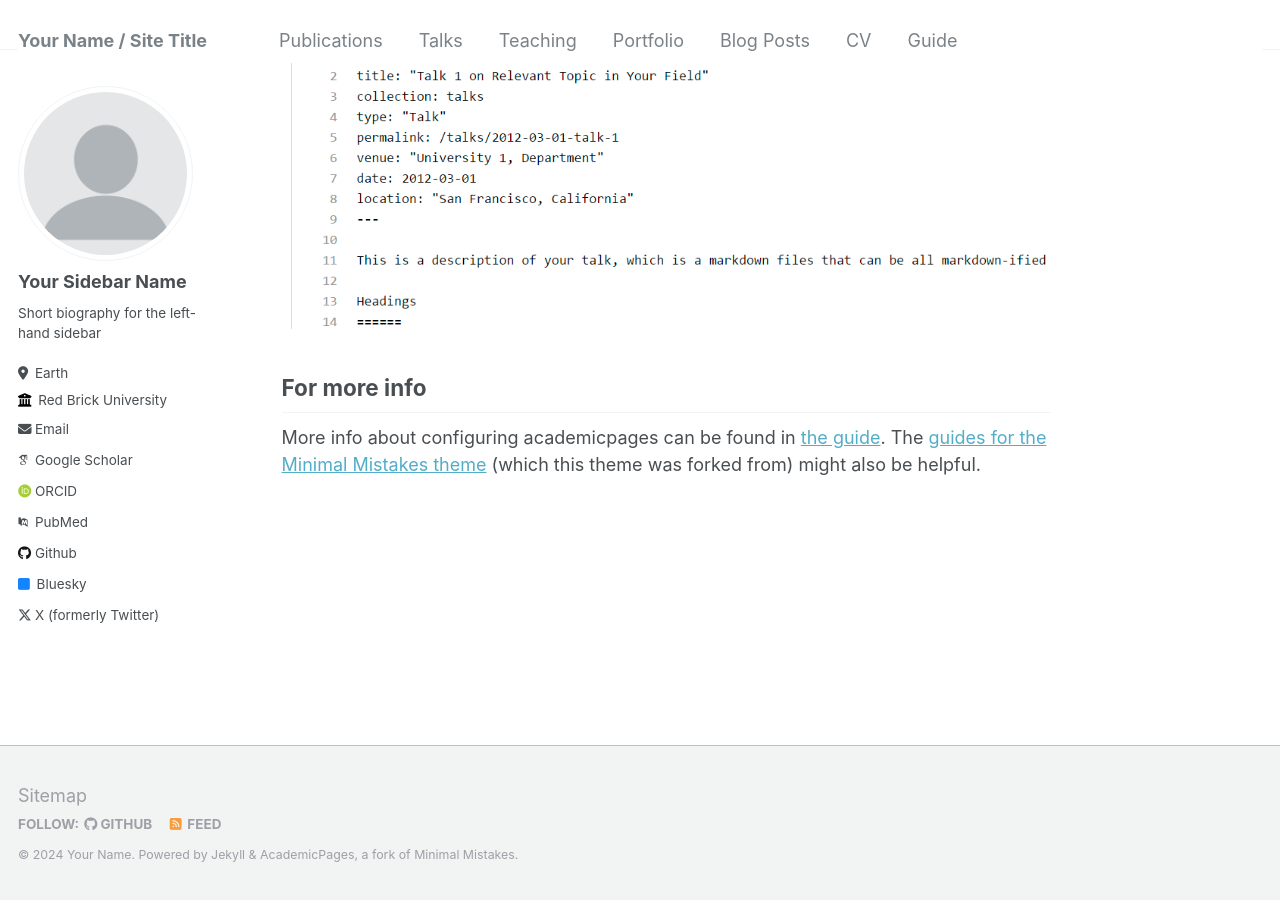
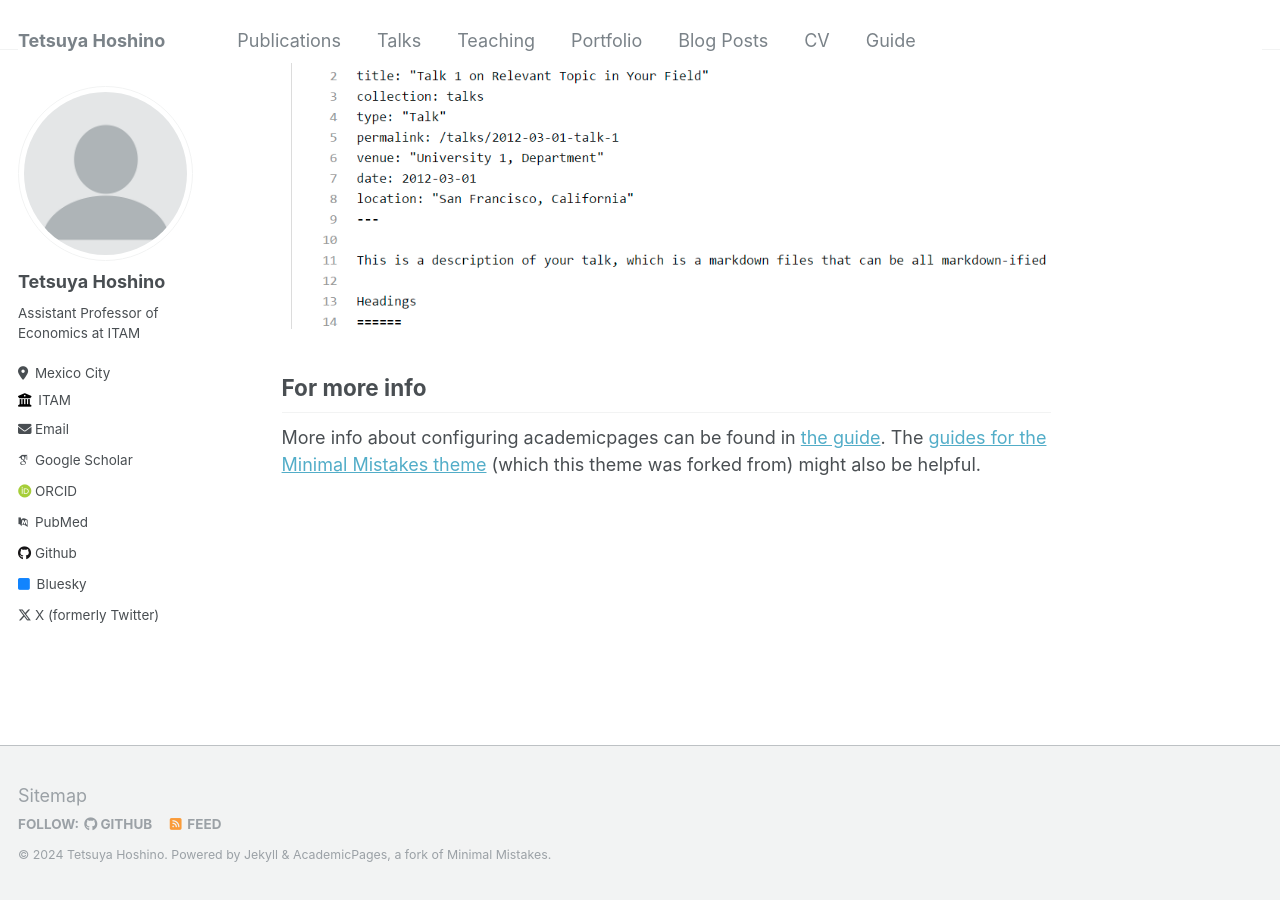
Before and after one commit to tetsuyahoshino137/tetsuyahoshino137.github.io, a Jekyll site: the page built from _pages/about.md, in a window 1280 px wide and 900 px high, scrolled down 2640 px. Built offline with Jekyll 4.4.1, drawn with Linux system fonts in a browser that asks for light colours; some web fonts are replaced.

Commit message:
Update _config.yml

```diff
--- a/_config.yml
+++ b/_config.yml
@@ -8,13 +8,13 @@
 
 # Basic Site Settings
 locale                   : "en-US"
-title                    : "Your Name / Site Title"
+title                    : "Tetsuya Hoshino"
 title_separator          : "-"
-name                     : &name "Your Name"
-description              : &description "personal description"
-url                      : https://academicpages.github.io # the base hostname & protocol for your site e.g. "https://mmistakes.github.io"
+name                     : &name "Tetsuya Hoshino"
+description              : &description "Assistant Professor of Economics at ITAM"
+url                      : https://tetsuyahoshino137.github.io # the base hostname & protocol for your site e.g. "https://mmistakes.github.io"
 baseurl                  : "" # the subpath of your site, e.g. "/blog"
-repository               : "academicpages/academicpages.github.io"
+repository               : "tetsuyahoshino137/tetsuyahoshino137.github.io"
 
 # Site Author - The following control what appear as part of the author content on the side bar.
 #               If a field is blank the icon and link will not appear, otherwise it will be shown.
@@ -22,13 +22,13 @@
 author:
   # Biographic information
   avatar           : "profile.png"
-  name             : "Your Sidebar Name"
+  name             : "Tetsuya Hoshino"
   pronouns         : # example: "she/her"
-  bio              : "Short biography for the left-hand sidebar"
-  location         : "Earth"
-  employer         : "Red Brick University"
+  bio              : "Assistant Professor of Economics at ITAM"
+  location         : "Mexico City"
+  employer         : "ITAM"
   uri              : # URL
-  email            : "none@example.org"
+  email            : "tetsuyahoshino@itam.mx"
 
   # Academic websites
   arxiv            : # URL - Update with the correct link to your profile
```
